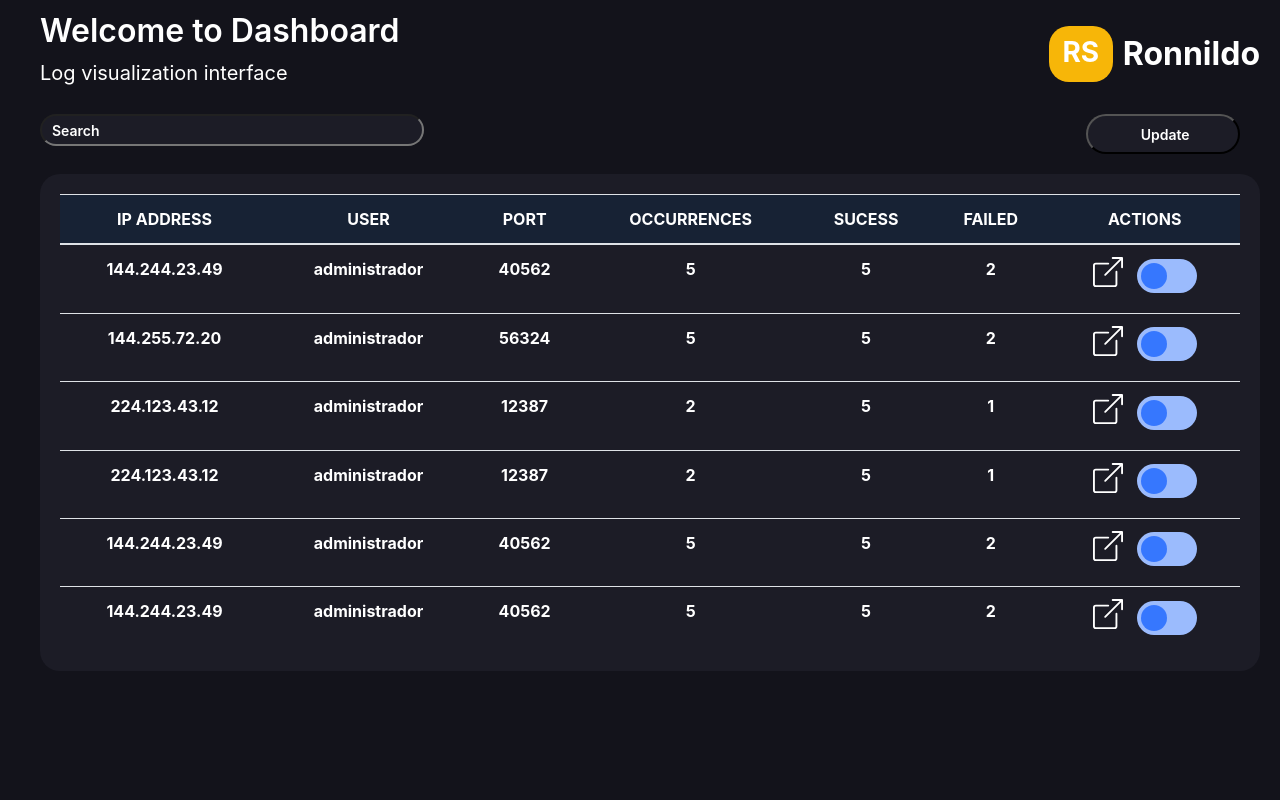
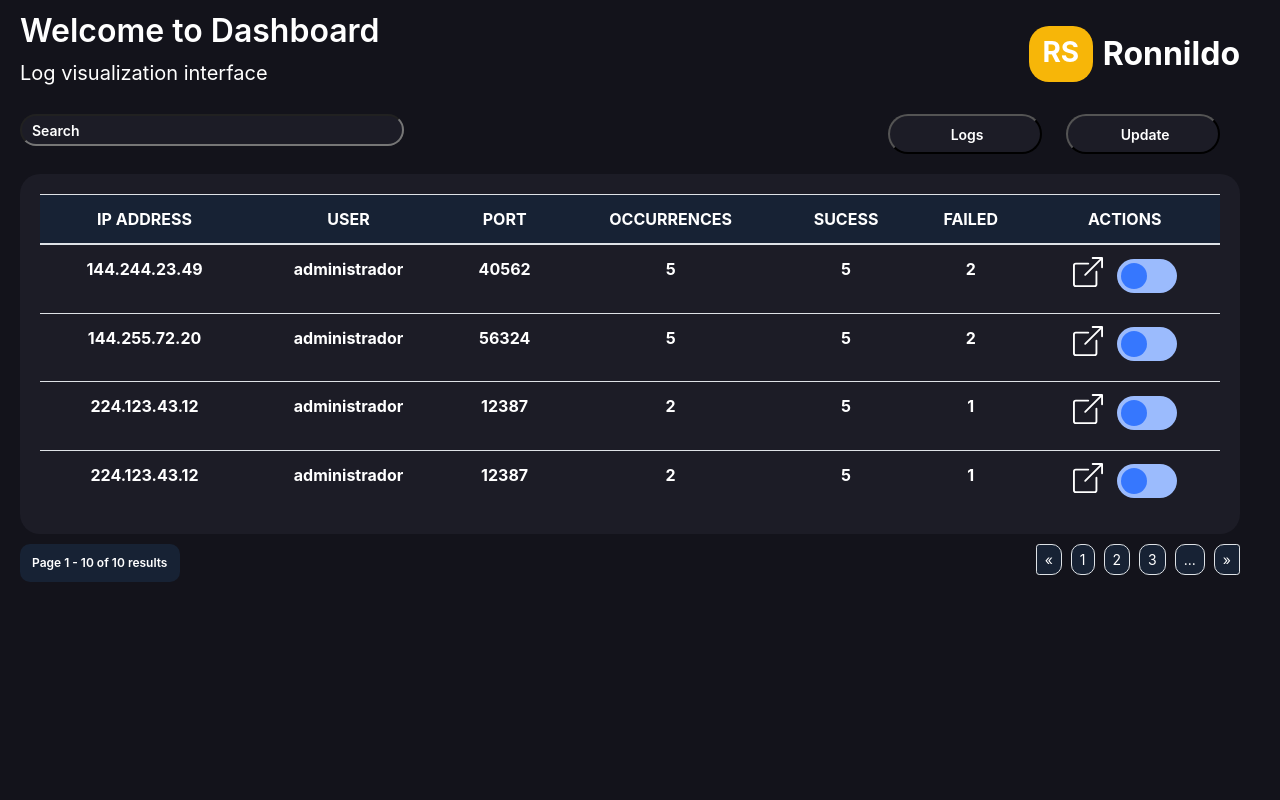
Before and after one commit to Ronnildo/security_server_web, a Django app: page /home/ in a window 1280 px wide. Run offline with Django 4.2, Linux system fonts and the light colour scheme; lists and menus that the app fills with data are empty; some libraries are stand-ins or nearby versions.

Commit message:
atuzliação na página principal

```diff
--- a/security/static/css/index.css
+++ b/security/static/css/index.css
@@ -8,12 +8,9 @@ html, body {
 
 body .sec-container {
     background-color: #13131B;
-    height: 100%;
-    width: 100vw;
     display: flex;
     color: #fff;
-    padding: 0 20px 0 40px;
-    height: max-content;
+    padding: 0 40px 0 20px;
 }
 
 #title {
@@ -56,6 +53,7 @@ body .sec-container {
     font-size: 32px;
     margin-left: 10px;
 }
+/* Searche, Update and Log */
 
 .filter {
     display: flex;
@@ -108,6 +106,13 @@ body .sec-container {
     font-weight: 600;
     font-size: 14px;
 }
+
+.filter a:hover{
+    text-decoration: none;
+    color: #fff;
+}
+
+/* Container IP */
 
 .data-container {
     background-color: #1C1C26;
@@ -194,3 +199,32 @@ input:checked+.slider:before {
 .details:hover {
     color: #9BBBFD;
 }
+/* Results */
+
+.sec-results{
+    display: flex;
+    justify-content: space-between;
+    padding-top: 10px;
+}
+.sec-results p{
+    font-size: 12px;
+    font-weight: 600;
+    width: 160px;
+    height: 38px;
+    background-color: #172234;
+    border-radius: 10px;
+    align-content: center;
+    padding-left: 12px;
+}
+
+/* Pagination */
+
+.sec-pagination li {
+    padding-left: 10px;
+}
+
+.sec-pagination a {
+    background-color: #172234;
+    border-radius: 10px;
+    color: #fff;
+}
--- a/security/templates/_layout/base.html
+++ b/security/templates/_layout/base.html
@@ -13,7 +13,7 @@
 </head>
 
 <body>
-    <div class="sec-container d-block">
+    <div class="sec-container d-block vw-100 vh-100">
         <div class="d-flex" id="title">
             <div>
                 <h2>Welcome to Dashboard</h2>
--- a/security/templates/home/filters.html
+++ b/security/templates/home/filters.html
@@ -6,7 +6,7 @@
     <input class="search" type="text" placeholder="Search" autocomplete="off">
     <div>
         <!-- <input type="date" name="Date" id="date"> -->
+        <a href="{% url 'details' %}"><button class="filtrar" >Logs</button></a>
         <button class="update">Update</button>
-        <!-- <button class="filtrar">Filters</button> -->
     </div>
 </div>
--- a/security/templates/home/infos.html
+++ b/security/templates/home/infos.html
@@ -105,52 +105,28 @@
                     </label>
                 </th>
             </tr>
-            <tr scope="row">
-                <th>144.244.23.49</th>
-                <th>administrador</th>
-                <th>40562</th>
-                <th>5</th>
-                <th>5</th>
-                <th>2</th>
-                <th>
-                    <a class="details" href="{% url 'details' %}">
-                        <svg xmlns="http://www.w3.org/2000/svg" width="30" height="30" fill="currentColor"
-                            class="bi bi-box-arrow-up-right" viewBox="0 0 16 16">
-                            <path fill-rule="evenodd"
-                                d="M8.636 3.5a.5.5 0 0 0-.5-.5H1.5A1.5 1.5 0 0 0 0 4.5v10A1.5 1.5 0 0 0 1.5 16h10a1.5 1.5 0 0 0 1.5-1.5V7.864a.5.5 0 0 0-1 0V14.5a.5.5 0 0 1-.5.5h-10a.5.5 0 0 1-.5-.5v-10a.5.5 0 0 1 .5-.5h6.636a.5.5 0 0 0 .5-.5" />
-                            <path fill-rule="evenodd"
-                                d="M16 .5a.5.5 0 0 0-.5-.5h-5a.5.5 0 0 0 0 1h3.793L6.146 9.146a.5.5 0 1 0 .708.708L15 1.707V5.5a.5.5 0 0 0 1 0z" />
-                        </svg>
-                    </a>
-                    <label class="switch">
-                        <input type="checkbox" name="action" id="toggle">
-                        <span class="slider"></span>
-                    </label>
-                </th>
-            </tr>
-            <tr scope="row">
-                <th>144.244.23.49</th>
-                <th>administrador</th>
-                <th>40562</th>
-                <th>5</th>
-                <th>5</th>
-                <th>2</th>
-                <th>
-                    <a class="details" href="{% url 'details' %}">
-                        <svg xmlns="http://www.w3.org/2000/svg" width="30" height="30" fill="currentColor"
-                            class="bi bi-box-arrow-up-right" viewBox="0 0 16 16">
-                            <path fill-rule="evenodd"
-                                d="M8.636 3.5a.5.5 0 0 0-.5-.5H1.5A1.5 1.5 0 0 0 0 4.5v10A1.5 1.5 0 0 0 1.5 16h10a1.5 1.5 0 0 0 1.5-1.5V7.864a.5.5 0 0 0-1 0V14.5a.5.5 0 0 1-.5.5h-10a.5.5 0 0 1-.5-.5v-10a.5.5 0 0 1 .5-.5h6.636a.5.5 0 0 0 .5-.5" />
-                            <path fill-rule="evenodd"
-                                d="M16 .5a.5.5 0 0 0-.5-.5h-5a.5.5 0 0 0 0 1h3.793L6.146 9.146a.5.5 0 1 0 .708.708L15 1.707V5.5a.5.5 0 0 0 1 0z" />
-                        </svg>
-                    </a>
-                    <label class="switch">
-                        <input type="checkbox" name="action" id="toggle">
-                        <span class="slider"></span>
-                    </label>
-                </th>
-            </tr>
+
         </tbody>
     </table>
 </div>
+<div class="sec-results">
+    <p>Page 1 - 10 of 10 results </p>
+    <nav aria-label="Page">
+        <ul class="sec-pagination pagination pagination-sm justify-content-end">
+            <li class="page-item">
+                <a class="page-link" href="page-link" href="#" aria-label="Previous">
+                    <span aria-hidden="true">&laquo;</span>
+                </a>
+            </li>
+            <li class="page-item"><a class="page-link" href="#">1</a></li>
+            <li class="page-item"><a class="page-link" href="#">2</a></li>
+            <li class="page-item"><a class="page-link" href="#">3</a></li>
+            <li class="page-item"><a class="page-link" href="#">...</a></li>
+            <li class="page-item">
+                <a class="page-link" href="#" aria-label="Next">
+                    <span aria-hidden="true">&raquo;</span>
+                </a>
+            </li>
+        </ul>
+    </nav>
+</div>
```
